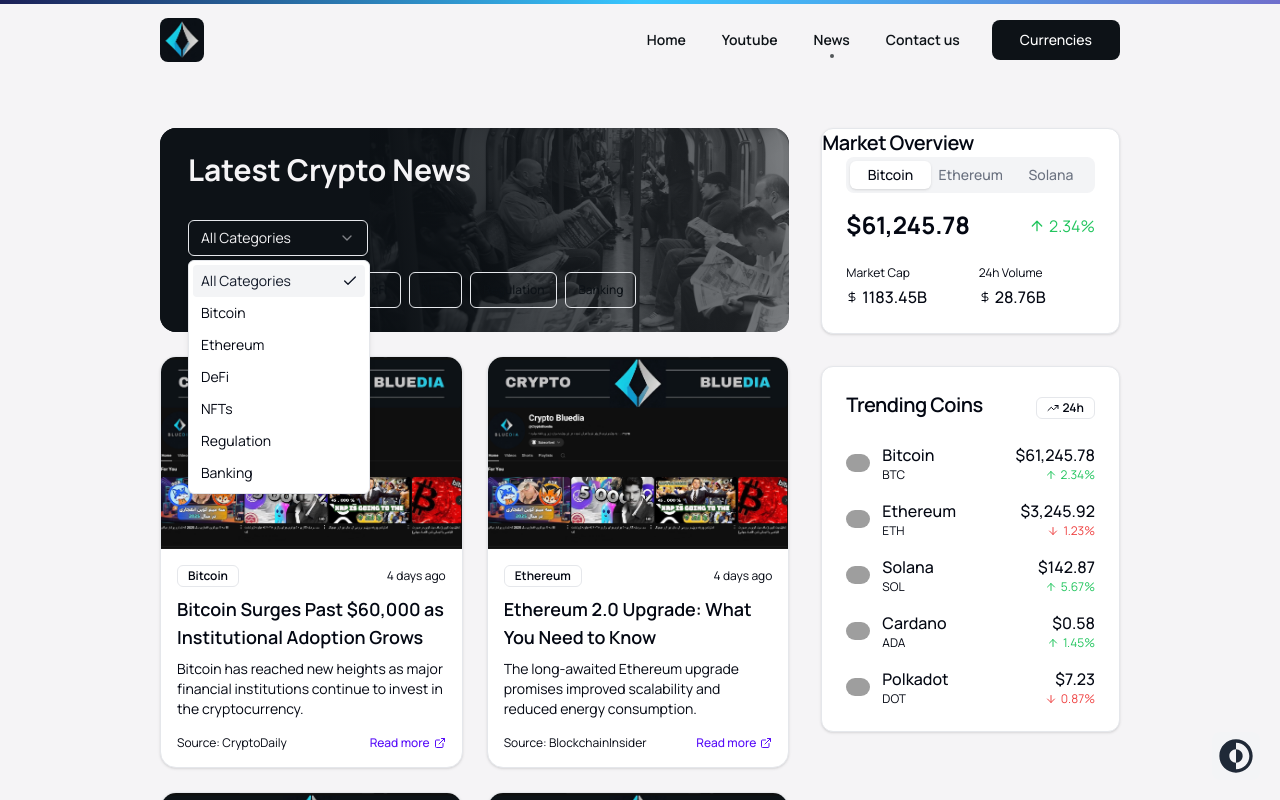
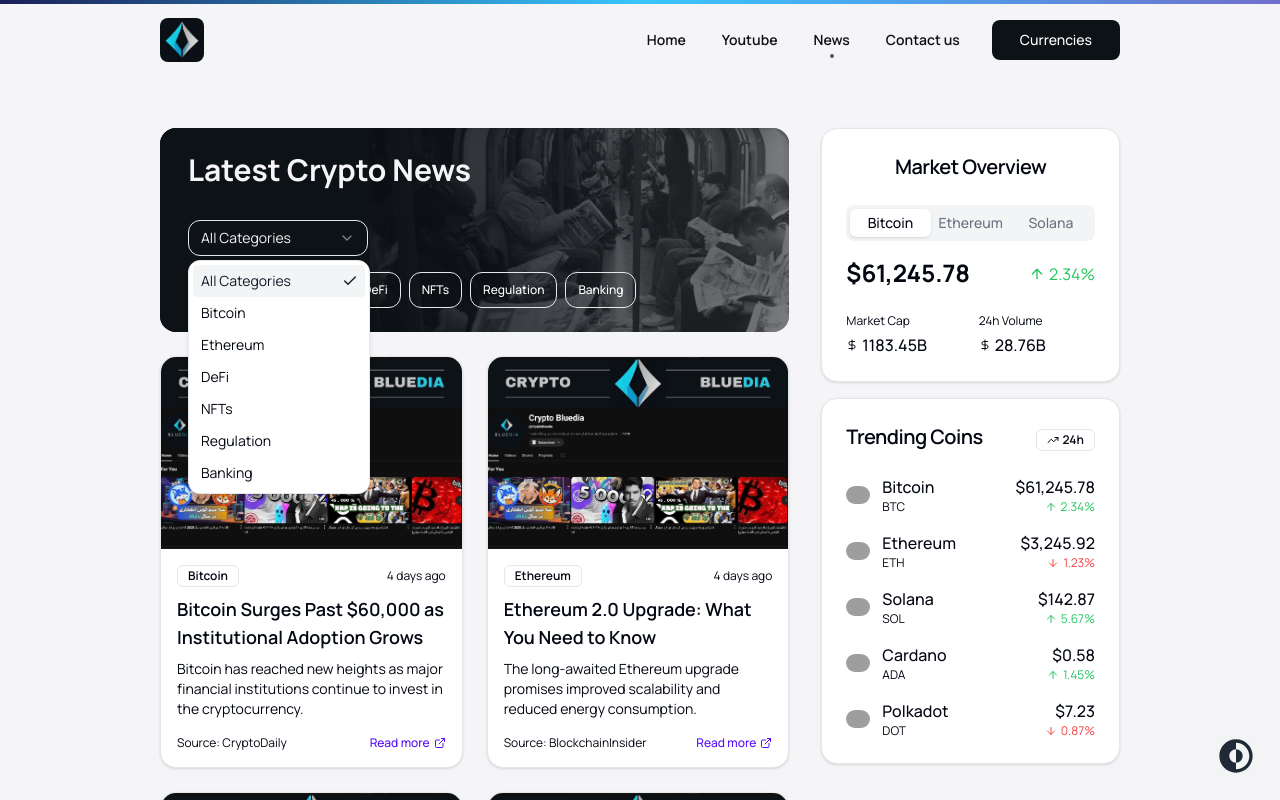
Before and after one commit to MahdiarRez/CryptoBluedia, a Next.js app: page /news in a window 1280 px wide. Both pictures are taken after a click on the button "All Categories". Shown: the top 800 px of the page. Built offline with nearby package versions, Linux system fonts and the light colour scheme; grey boxes are pictures that could not be loaded; what tailwindcss-animated would draw is missing.

Commit message:
fix - news page bug fixed

```diff
--- a/app/components/ShadcnUi/button.tsx
+++ b/app/components/ShadcnUi/button.tsx
@@ -9,11 +9,11 @@
   {
     variants: {
       variant: {
-        default: 'bg-primary text-primary-foreground hover:bg-primary/90',
+        default: 'bg-WHITE text-DarkBlue hover:bg-LightBlue',
         destructive:
           'bg-destructive text-destructive-foreground hover:bg-destructive/90',
         outline:
-          'border border-input bg-background hover:bg-accent hover:text-accent-foreground',
+          'border border-input bg-background text-white hover:bg-accent hover:text-accent-foreground',
         secondary:
           'bg-secondary text-secondary-foreground hover:bg-secondary/80',
         ghost: 'hover:bg-accent hover:text-accent-foreground',
--- a/app/components/selectShadcn.tsx
+++ b/app/components/selectShadcn.tsx
@@ -19,7 +19,7 @@
   <SelectPrimitive.Trigger
     ref={ref}
     className={cn(
-      'flex h-9 w-full items-center justify-between whitespace-nowrap rounded-md border border-gray-200 bg-transparent px-3 py-2 text-sm shadow-sm ring-offset-white data-[placeholder]:text-gray-500 focus:outline-none focus:ring-1 focus:ring-gray-950 disabled:cursor-not-allowed disabled:opacity-50 [&>span]:line-clamp-1 dark:border-gray-800 dark:ring-offset-gray-950 dark:data-[placeholder]:text-gray-400 dark:focus:ring-gray-300',
+      'flex h-9 w-full items-center justify-between whitespace-nowrap rounded-xl border border-gray-200 bg-transparent px-3 py-2 text-sm shadow-sm ring-offset-white data-[placeholder]:text-gray-500 focus:outline-none focus:ring-1 focus:ring-gray-950 disabled:cursor-not-allowed disabled:opacity-50 [&>span]:line-clamp-1 dark:border-gray-800 dark:ring-offset-gray-950 dark:data-[placeholder]:text-gray-400 dark:focus:ring-gray-300',
       className
     )}
     {...props}
@@ -75,7 +75,7 @@
     <SelectPrimitive.Content
       ref={ref}
       className={cn(
-        'relative z-50 max-h-96 min-w-[8rem] overflow-hidden rounded-md border border-gray-200 bg-white text-gray-950 shadow-md data-[state=open]:animate-in data-[state=closed]:animate-out data-[state=closed]:fade-out-0 data-[state=open]:fade-in-0 data-[state=closed]:zoom-out-95 data-[state=open]:zoom-in-95 data-[side=bottom]:slide-in-from-top-2 data-[side=left]:slide-in-from-right-2 data-[side=right]:slide-in-from-left-2 data-[side=top]:slide-in-from-bottom-2 dark:border-gray-800 dark:bg-gray-950 dark:text-gray-50',
+        'relative z-50 max-h-96 min-w-[8rem] overflow-hidden rounded-xl border border-gray-200 bg-white text-gray-950 shadow-md data-[state=open]:animate-in data-[state=closed]:animate-out data-[state=closed]:fade-out-0 data-[state=open]:fade-in-0 data-[state=closed]:zoom-out-95 data-[state=open]:zoom-in-95 data-[side=bottom]:slide-in-from-top-2 data-[side=left]:slide-in-from-right-2 data-[side=right]:slide-in-from-left-2 data-[side=top]:slide-in-from-bottom-2 dark:border-gray-800 dark:bg-gray-950 dark:text-gray-50',
         position === 'popper' &&
           'data-[side=bottom]:translate-y-1 data-[side=left]:-translate-x-1 data-[side=right]:translate-x-1 data-[side=top]:-translate-y-1',
         className
--- a/app/currencies/currency-skeleton.tsx
+++ b/app/currencies/currency-skeleton.tsx
@@ -1,20 +1,5 @@
-import { Skeleton } from "../components/ShadcnUi/skeleton";
+import { Skeleton } from '../components/ShadcnUi/skeleton';
 
 export function CurrencyListSkeleton() {
-  return (
-    <div className="space-y-6">
-      <div className="flex flex-col md:flex-row justify-between gap-4 mb-6">
-        <Skeleton className="h-10 w-full md:w-64" />
-        <Skeleton className="h-10 w-full md:w-80" />
-      </div>
-
-      <div className="grid grid-cols-1 md:grid-cols-2 lg:grid-cols-3 gap-4">
-        {Array(9)
-          .fill(0)
-          .map((_, i) => (
-            <Skeleton key={i} className="h-40 w-full rounded-lg" />
-          ))}
-      </div>
-    </div>
-  );
+  return <h3>Loding . . .</h3>;
 }
--- a/app/news/cryptoMarketOverview.tsx
+++ b/app/news/cryptoMarketOverview.tsx
@@ -19,7 +19,6 @@
 
 export function CryptoMarketOverview() {
   const [activeTab, setActiveTab] = useState('bitcoin');
-
   const marketData = {
     bitcoin: {
       price: 61245.78,
@@ -42,8 +41,10 @@
   };
 
   return (
-    <CardShadcn>
-      <CardTitleShadcn className="text-xl">Market Overview</CardTitleShadcn>
+    <CardShadcn className="rounded-2xl w-full">
+      <CardTitleShadcn className="text-xl text-center py-6">
+        Market Overview
+      </CardTitleShadcn>
       <CardContentShadcn>
         <TabsShadcn
           defaultValue="bitcoin"
--- a/app/news/cryptoNewsCard.tsx
+++ b/app/news/cryptoNewsCard.tsx
@@ -18,7 +18,7 @@
 export function CryptoNewsCard({ newsItem, classes }: CryptoNewsCardProps) {
   return (
     <CardShadcn
-      className={`overflow-hidden rounded-2xl transition-all hover:shadow-md ${classes} self-center`}
+      className={`overflow-hidden rounded-2xl transition-all cursor-pointer hover:shadow-md ${classes} self-center group min-h-[412px] max-h-[412px]`}
     >
       <div className="relative h-48 w-full">
         <Image
@@ -26,7 +26,7 @@
           src={pic}
           alt={newsItem.title}
           fill
-          className="object-cover"
+          className="object-cover sm:group-hover:scale-110 transition-all duration-500"
         />
       </div>
       <CardContentShadcn className="p-4">
--- a/app/news/cryptoNewsFilter.tsx
+++ b/app/news/cryptoNewsFilter.tsx
@@ -56,7 +56,7 @@
           'absolute top-0 w-full -bottom-5 h-full right-0 z-[0] object-cover object-left opacity-40 translate-x-1/3'
         }
       />
-      <div className="flex flex-col sm:flex-row gap-4 relative z-[9]">
+      <div className="flex flex-col sm:flex-row gap-4 relative z-[9] ">
         <SelectShadcn
           value={selectedCategory}
           onValueChange={setSelectedCategory}
@@ -82,7 +82,7 @@
             }
             size="sm"
             onClick={() => setSelectedCategory(category.value)}
-            className="text-xs"
+            className="text-xs  rounded-xl hover:bg-LightBlue  border"
           >
             {category.label}
           </Button>
--- a/app/news/cryptoNewsList.tsx
+++ b/app/news/cryptoNewsList.tsx
@@ -18,7 +18,7 @@
   }
 
   return (
-    <div className="grid grid-cols-1 md:grid-cols-2 gap-6">
+    <div className="grid grid-cols-1 sm:grid-cols-2 gap-6">
       {newsItems.map((item) => (
         <CryptoNewsCard key={item.id} newsItem={item} />
       ))}
--- a/app/news/cryptoNewsPage.tsx
+++ b/app/news/cryptoNewsPage.tsx
@@ -104,7 +104,7 @@
             />
             <CryptoNewsList newsItems={filteredNews} />
           </div>
-          <div className="space-y-8">
+          <div className="gap-4 flex flex-col items-center w-full max-w-sm mx-auto">
             <CryptoMarketOverview />
             <CryptoTrendingCoins />
           </div>
--- a/app/news/cryptoTrendCoins.tsx
+++ b/app/news/cryptoTrendCoins.tsx
@@ -53,7 +53,7 @@
   ];
 
   return (
-    <CardShadcn>
+    <CardShadcn className="rounded-2xl w-full">
       <CardHeaderShadcn className="flex flex-row items-center justify-between">
         <CardTitleShadcn className="text-xl">Trending Coins</CardTitleShadcn>
         <BadgeShadcn variant="outline" className="flex items-center">
--- a/app/news/page.tsx
+++ b/app/news/page.tsx
@@ -2,7 +2,7 @@
 
 export default function Page() {
   return (
-    <div className={'sm:px-8 lg:px-28 xl:px-40 bg-WHITE pt-32'}>
+    <div className={'sm:px-8 lg:px-28 xl:px-40 bg-WHITE pt-32 px-4'}>
       <CryptoNewsPage />;
     </div>
   );
```
